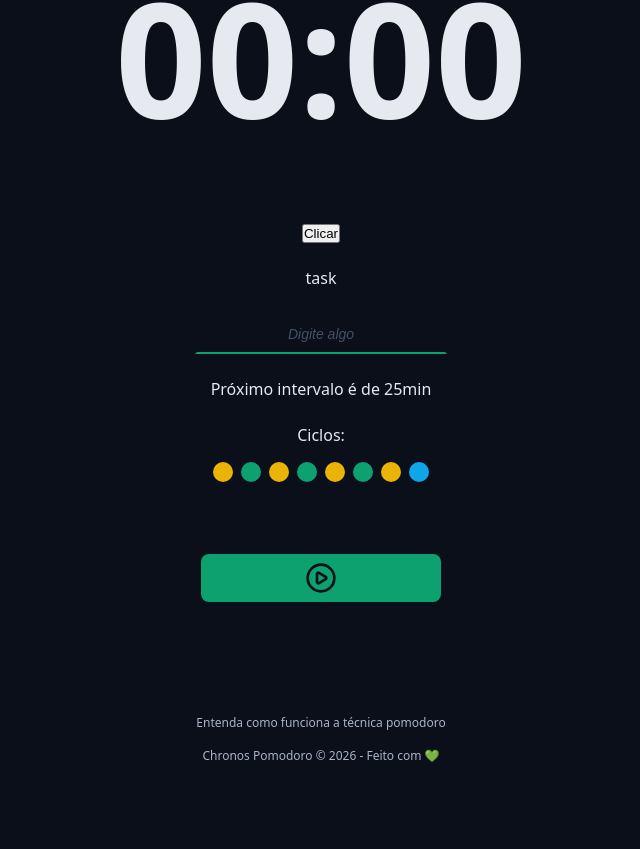
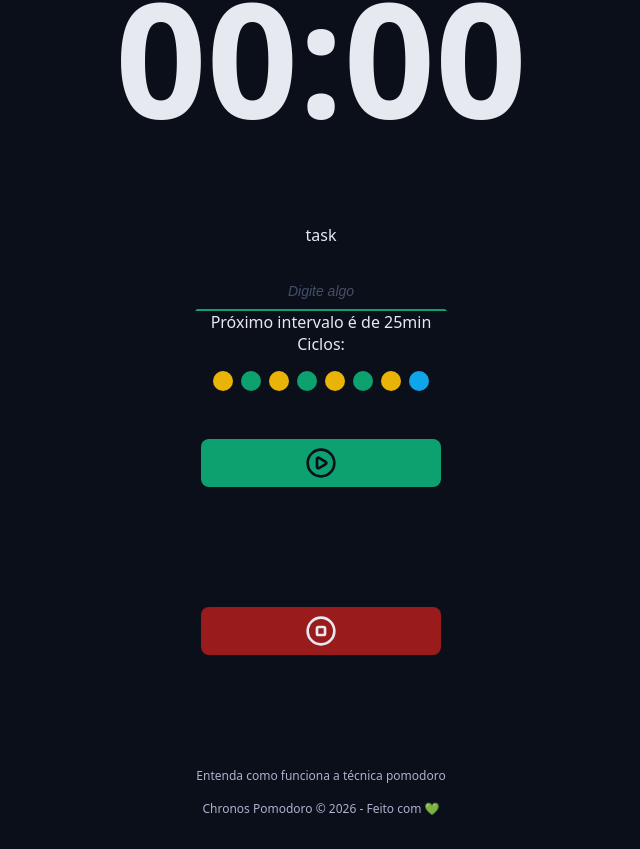
Before and after one commit to commit-ana/CONTRUCAO_FRONT1, a React (Vite) app in the folder praticas/pomodoro/: page / in a window 1280 px wide. Shown: the part 413-1262 px from the top of the page, without its empty margins (319-959 px from the left). Before the commit the page ends 1209 px from the top, so only its background shows below. Built offline with nearby package versions, Linux system fonts and the light colour scheme.

Commit message:
pratica37.1 - refatora TaskContext dividindo responsabilidades em múltiplos arquivos

```diff
--- a/praticas/pomodoro/src/App.tsx
+++ b/praticas/pomodoro/src/App.tsx
@@ -1,7 +1,7 @@
 import { Home } from './pages/Home';
 import { useState } from 'react';
 import type { TaskStateModel } from './models/TaskStateModel';
-import { TaskContextProvider } from './contexts/TaskContext';
+import { TaskContextProvider } from './contexts/TaskContext/TaskContextProvider';
 
 import './styles/theme.css';
 import './styles/globals.css';
--- a/praticas/pomodoro/src/components/CountDown/index.tsx
+++ b/praticas/pomodoro/src/components/CountDown/index.tsx
@@ -1,5 +1,5 @@
 import styles from './styles.module.css';
-import { useTaskContext } from '../../contexts/TaskContext';
+import { useTaskContext } from '../../contexts/TaskContext/useTaskContext';
 
 export function CountDown() {
   // Puxamos apenas o 'state' de dentro do nosso contexto
--- a/praticas/pomodoro/src/components/MainForm/index.tsx
+++ b/praticas/pomodoro/src/components/MainForm/index.tsx
@@ -1,8 +1,8 @@
-import { PlayCircleIcon } from 'lucide-react';
+import { PlayCircleIcon, StopCircleIcon } from 'lucide-react';
 import { Cycles } from '../Cycles';
 import { DefaultButton } from '../DefaultButton';
 import { DefaultInput } from '../DefaultInput';
-import { useTaskContext } from '../../contexts/TaskContext';
+import { useTaskContext } from '../../contexts/TaskContext/useTaskContext';
 
 export function MainForm() {
   // Puxamos a função 'setState' do contexto
@@ -24,12 +24,7 @@ export function MainForm() {
   }
 
   return (
-    <form onSubmit={handleCreateNewTask} className='form' action=''>
-      {/* Botão de teste */}
-      <button onClick={handleClick} type='button'>
-        Clicar
-      </button>
-
+    <form>
       <div className='formRow'>
         <DefaultInput
           labelText='task'
@@ -49,6 +44,7 @@ export function MainForm() {
 
       <div className='formRow'>
         <DefaultButton icon={<PlayCircleIcon />} />
+        <DefaultButton icon={<StopCircleIcon />} color='red' />
       </div>
     </form>
   );
--- a/praticas/pomodoro/src/contexts/TaskContext.tsx
+++ /dev/null
@@ -1,49 +0,0 @@
-import { createContext, useContext, useState } from 'react';
-import type { TaskStateModel } from '../../src/models/TaskStateModel';
-
-const initialState: TaskStateModel = {
-  tasks: [],
-  secondsRemaining: 0,
-  formattedSecondsRemaining: '00:00',
-  activeTask: null,
-  currentCycle: 0,
-  config: {
-    workTime: 25,
-    shortBreakTime: 5,
-    longBreakTime: 15,
-  },
-};
-
-type TaskContextProps = {
-  state: TaskStateModel;
-  setState: React.Dispatch<React.SetStateAction<TaskStateModel>>;
-};
-
-// Valor inicial de fallback (caso alguém use o contexto fora do provider)
-const initialContextValue = {
-  state: initialState,
-  setState: () => {},
-};
-
-export const TaskContext = createContext<TaskContextProps>(initialContextValue);
-
-type TaskContextProviderProps = {
-  children: React.ReactNode;
-};
-
-export function TaskContextProvider({ children }: TaskContextProviderProps) {
-  // O Estado agora mora DENTRO do Provider!
-  const [state, setState] = useState(initialState);
-
-  return (
-    // Passamos tanto o state quanto a função de atualizar (setState) para todos os filhos
-    <TaskContext.Provider value={{ state, setState }}>
-      {children}
-    </TaskContext.Provider>
-  );
-}
-
-// Hook customizado para facilitar o uso
-export function useTaskContext() {
-  return useContext(TaskContext);
-}
--- /dev/null
+++ b/praticas/pomodoro/src/contexts/TaskContext/TaskContext.ts
@@ -0,0 +1,15 @@
+import { createContext } from 'react';
+import type { TaskStateModel } from '../../models/TaskStateModel';
+import { initialTaskState } from './initialTaskState';
+
+type TaskContextProps = {
+  state: TaskStateModel;
+  setState: React.Dispatch<React.SetStateAction<TaskStateModel>>;
+};
+
+const initialContextValue = {
+  state: initialTaskState,
+  setState: () => {},
+};
+
+export const TaskContext = createContext<TaskContextProps>(initialContextValue);
--- /dev/null
+++ b/praticas/pomodoro/src/contexts/TaskContext/TaskContextProvider.tsx
@@ -0,0 +1,17 @@
+import { useState } from 'react';
+import { initialTaskState } from './initialTaskState';
+import { TaskContext } from './TaskContext';
+
+type TaskContextProviderProps = {
+  children: React.ReactNode;
+};
+
+export function TaskContextProvider({ children }: TaskContextProviderProps) {
+  const [state, setState] = useState(initialTaskState);
+
+  return (
+    <TaskContext.Provider value={{ state, setState }}>
+      {children}
+    </TaskContext.Provider>
+  );
+}
--- /dev/null
+++ b/praticas/pomodoro/src/contexts/TaskContext/initialTaskState.ts
@@ -0,0 +1,14 @@
+import type { TaskStateModel } from '../../models/TaskStateModel';
+
+export const initialTaskState: TaskStateModel = {
+  tasks: [],
+  secondsRemaining: 0,
+  formattedSecondsRemaining: '00:00',
+  activeTask: null,
+  currentCycle: 0,
+  config: {
+    workTime: 25,
+    shortBreakTime: 5,
+    longBreakTime: 15,
+  },
+};
--- /dev/null
+++ b/praticas/pomodoro/src/contexts/TaskContext/useTaskContext.ts
@@ -0,0 +1,6 @@
+import { useContext } from 'react';
+import { TaskContext } from './TaskContext';
+
+export function useTaskContext() {
+  return useContext(TaskContext);
+}
```
